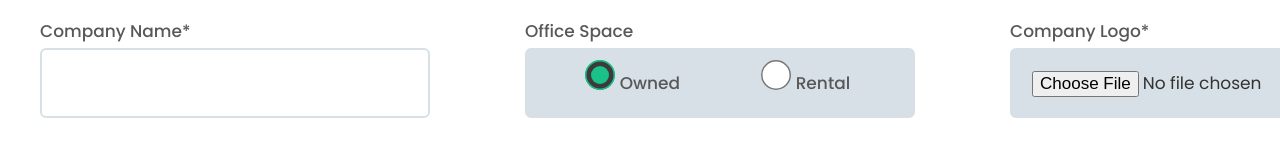
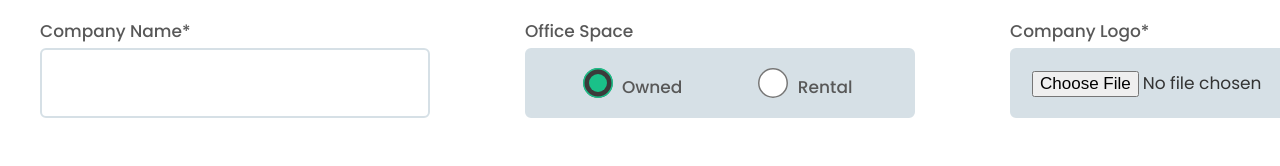
Before and after one commit to FidanAsadova55555/thesecondd, a plain HTML site: page public/index.html in a window 1280 px wide. Shown: the part 500-666 px from the top of the page. Drawn offline with Linux system fonts and the light colour scheme.

Commit message:
changes are added

```diff
--- a/public/index.html
+++ b/public/index.html
@@ -58,12 +58,14 @@
                                 <p>Office Space</p>
                                 <div class="office-space">
                                     <label>
+                                        <div class="stround">
                                         <input type="radio" name="office-space" value="Owned" checked>
-                                        Owned
+                                        Owned</div>
                                     </label>
                                     <label>
+                                    <div class="ndround">
                                         <input type="radio" name="office-space" value="Rental">
-                                        Rental
+                                        Rental</div>
                                     </label>
                                 </div>
                             </div>
--- a/src/css/style.css
+++ b/src/css/style.css
@@ -209,3 +209,10 @@ background-color: rgb(214, 224, 230);
         background-color:rgb(214, 224, 230);
 
     }
+    .stround input{
+        margin-top: 20px;
+
+    }
+    .ndround input{
+        margin-top: 20px;
+    }
```
